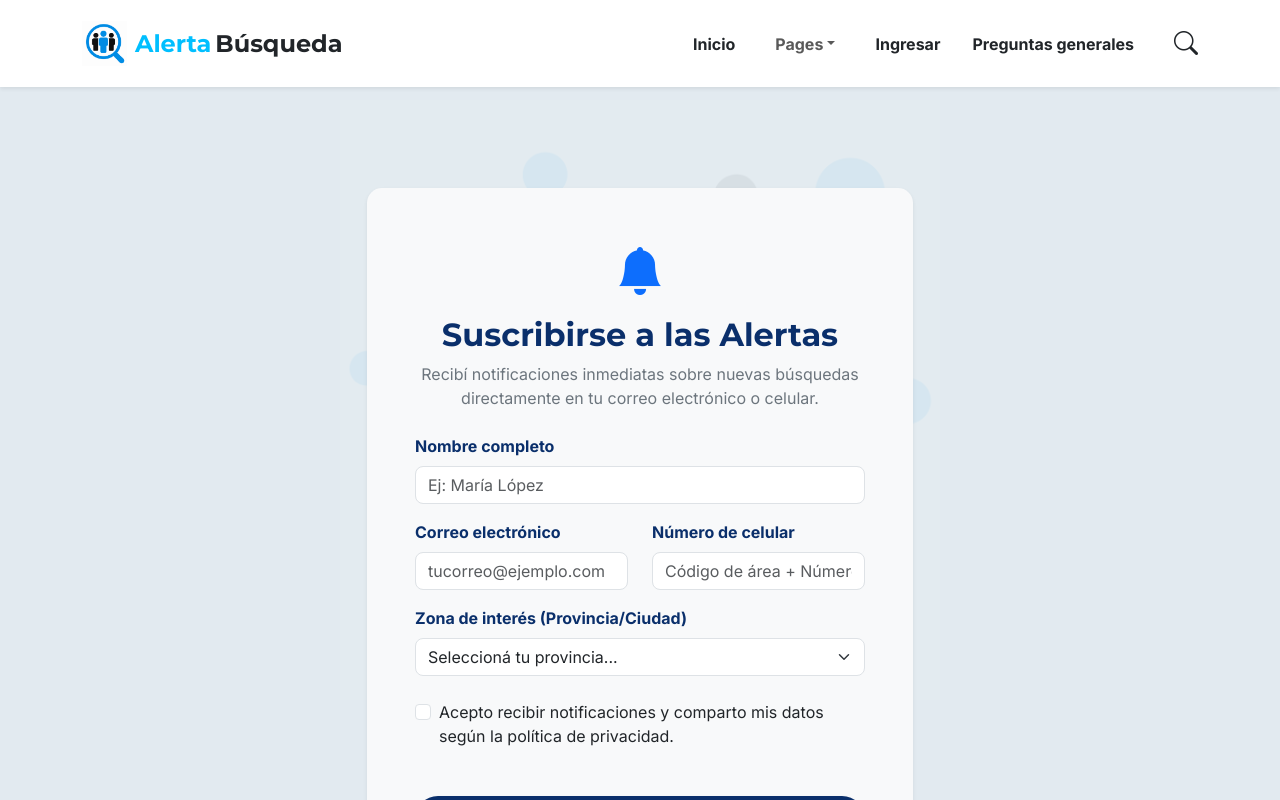
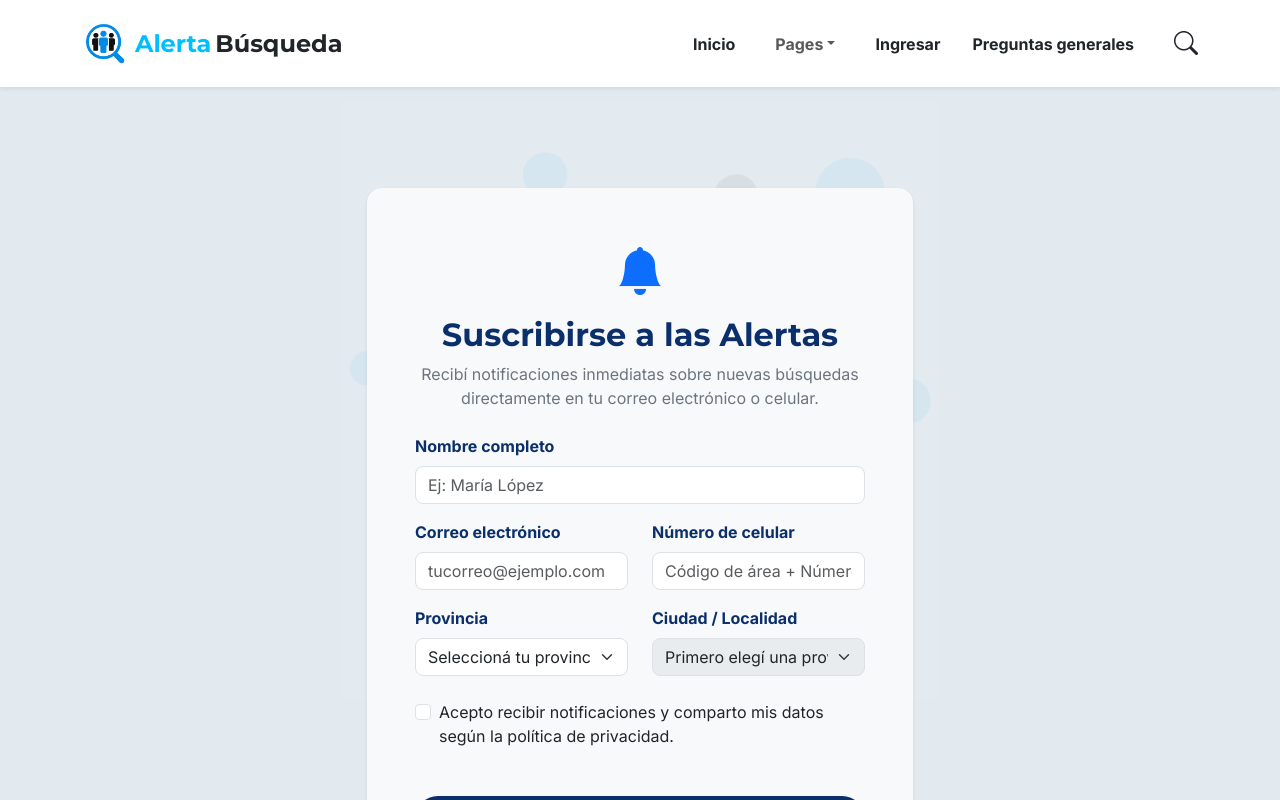
Before and after one commit to gonzalomiranda456/alerta-busqueda-frontend, a React (Vite) app: page /recibir in a window 1280 px wide. Shown: the top 800 px of the page. Built offline with nearby package versions, Linux system fonts and the light colour scheme.

Commit message:
feat: implementacion de selects dependientes con useEffect para provincia y ciudad

```diff
--- a/src/pages/Recibir.jsx
+++ b/src/pages/Recibir.jsx
@@ -1,7 +1,28 @@
+import { useState, useEffect } from 'react';
 import { Container, Row, Col, Form, Button, Card } from 'react-bootstrap';
 import { Helmet } from 'react-helmet-async';
 
 const Recibir = () => {
+    const datosZonas = {
+        tucuman: ["San Miguel de Tucumán", "Yerba Buena", "Tafí Viejo", "Concepción", "Banda del Río Salí"],
+        buenos_aires: ["CABA", "La Plata", "Mar del Plata", "Bahía Blanca", "Quilmes"],
+        cordoba: ["Córdoba Capital", "Villa Carlos Paz", "Río Cuarto", "San Francisco"],
+        santa_fe: ["Rosario", "Santa Fe Capital", "Rafaela", "Venado Tuerto"],
+        salta: ["Salta Capital", "Cafayate", "Tartagal", "Orán"]
+    };
+
+    const [provincia, setProvincia] = useState('');
+    const [ciudadesDisponibles, setCiudadesDisponibles] = useState([]);
+    const [ciudad, setCiudad] = useState('');
+
+    useEffect(() => {
+        if (provincia !== '') {
+            setCiudadesDisponibles(datosZonas[provincia]);
+        } else {
+            setCiudadesDisponibles([]);
+        }
+        setCiudad('');
+    }, [provincia]);
     return (
         <>
             <img src="/img/Logo_Fondo_Blanco.png" alt="Fondo" className="fondo-marca-agua" />
@@ -44,9 +65,15 @@ const Recibir = () => {
                                         </Form.Group>
                                     </Row>
 
-                                    <Form.Group className="mb-4" controlId="zonaSuscriptor">
-                                        <Form.Label className="fw-bold" style={{ color: '#0a2f6b' }}>Zona de interés (Provincia/Ciudad)</Form.Label>
-                                        <Form.Select required style={{ borderRadius: '8px' }}>
+                                    <Row className="mb-4">
+                                        <Form.Group as={Col} sm={6} className="mb-3 mb-sm-0" controlId="provinciaSuscriptor">
+                                            <Form.Label className="fw-bold" style={{ color: '#0a2f6b' }}>Provincia</Form.Label>
+                                            <Form.Select
+                                                required
+                                                style={{ borderRadius: '8px' }}
+                                                value={provincia}
+                                                onChange={(e) => setProvincia(e.target.value)}
+                                            >
                                                 <option value="">Seleccioná tu provincia...</option>
                                                 <option value="tucuman">Tucumán</option>
                                                 <option value="buenos_aires">Buenos Aires</option>
@@ -55,6 +82,25 @@ const Recibir = () => {
                                                 <option value="salta">Salta</option>
                                             </Form.Select>
                                         </Form.Group>
+
+                                        <Form.Group as={Col} sm={6} controlId="ciudadSuscriptor">
+                                            <Form.Label className="fw-bold" style={{ color: '#0a2f6b' }}>Ciudad / Localidad</Form.Label>
+                                            <Form.Select
+                                                required
+                                                style={{ borderRadius: '8px' }}
+                                                value={ciudad}
+                                                onChange={(e) => setCiudad(e.target.value)}
+                                                disabled={ciudadesDisponibles.length === 0}
+                                            >
+                                                <option value="">
+                                                    {provincia === '' ? 'Primero elegí una provincia' : 'Seleccioná tu ciudad...'}
+                                                </option>
+                                                {ciudadesDisponibles.map((ciudadItem, index) => (
+                                                    <option key={index} value={ciudadItem}>{ciudadItem}</option>
+                                                ))}
+                                            </Form.Select>
+                                        </Form.Group>
+                                    </Row>
 
                                     <Form.Group className="mb-4" controlId="terminos">
                                         <Form.Check
```
Lines whose indentation alone changed are shown as unchanged.
